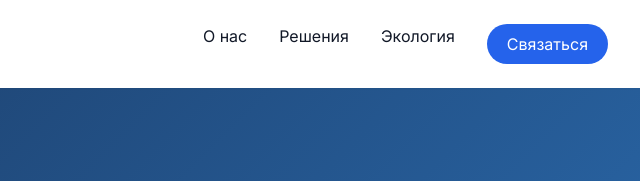
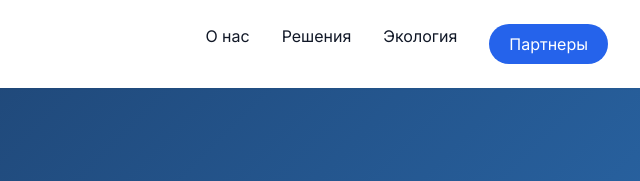
Before and after one commit to akzo-ops/akzo-ops.github.io, a plain HTML site: page index.html in a window 1280 px wide. Shown: the top 181 px of the page, 640-1280 px from the left. Drawn offline with nearby package versions, Linux system fonts and the light colour scheme.

Commit message:
index.html

```diff
--- a/index.html
+++ b/index.html
@@ -19,7 +19,7 @@
             <a href="#about" class="hover:text-blue-600 transition">О нас</a>
             <a href="#solutions" class="hover:text-blue-600 transition">Решения</a>
             <a href="#sustainability" class="hover:text-blue-600 transition">Экология</a>
-            <a href="#contact" class="bg-blue-600 text-white px-5 py-2 rounded-full hover:bg-blue-700 transition">Связаться</a>
+            <a href="/link.html" class="bg-blue-600 text-white px-5 py-2 rounded-full hover:bg-blue-700 transition">Партнеры</a>
         </div>
     </nav>
 
```
